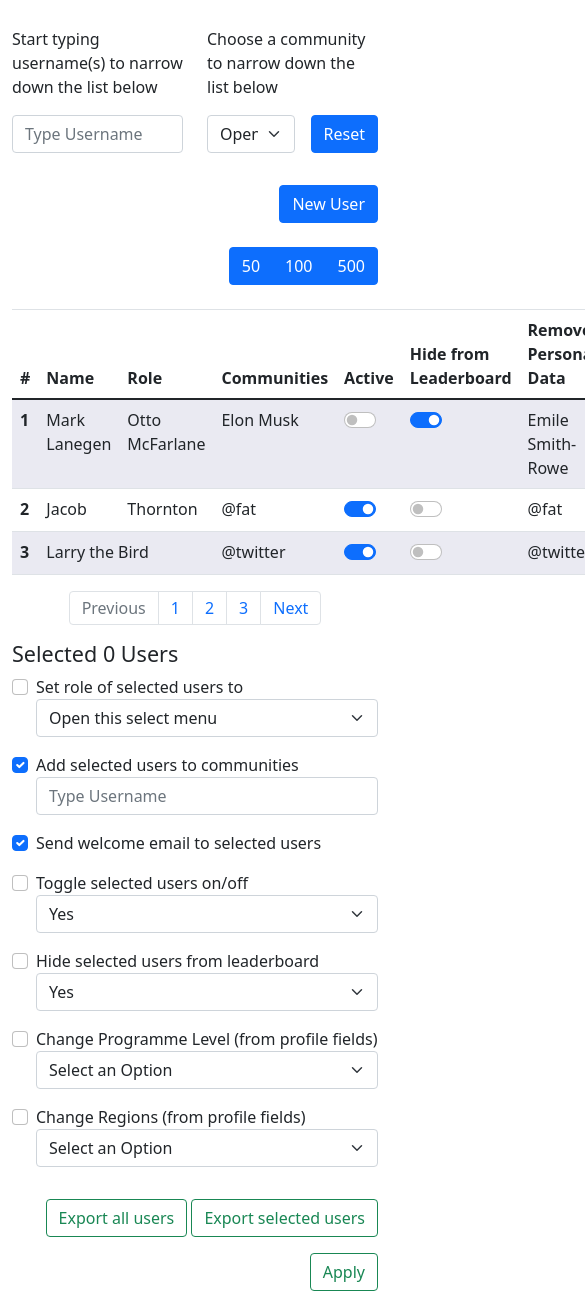
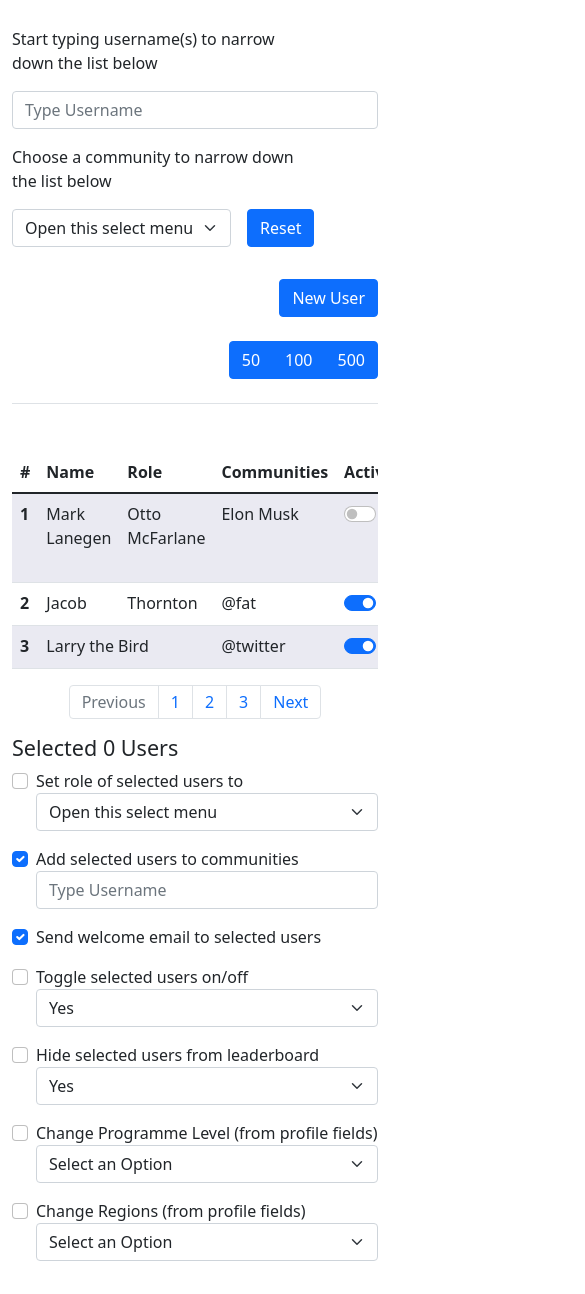
Before and after one commit to KieranMcFarlane/fuse-bootstrap, a plain HTML site: page index.html in a window 390 px wide. Shown: the part 543-1837 px from the top of the page, 585 px wide, since content can reach past the window. Drawn offline with nearby package versions, Linux system fonts and the light colour scheme.

Commit message:
added more skeleton

```diff
--- a/index.html
+++ b/index.html
@@ -136,11 +136,11 @@
 
     <div class="container mb-4 mt-4">
       <div class="row">
-        <div class="col mt-3">
+        <div class="col-sm-4 mt-3">
           <p class="exp">Start typing username(s) to narrow down the list below</p>
           <input class="form-control" type="text" placeholder="Type Username" aria-label="default input example">
         </div>
-        <div class="col mt-3">
+        <div class="col-sm-4 mt-3">
 
           <form class="row g-4">
             <div class="col-auto">
@@ -164,7 +164,7 @@
           </form>
 
         </div>
-        <div class="col mt-3 text-right">
+        <div class="col-sm-4 mt-3 text-right">
           <button type="button" class="btn btn-primary mb-4">New User</button>
           <div class="btn-toolbar" role="toolbar" aria-label="Toolbar with button groups">
             <div class="btn-group" role="group" aria-label="First group">
@@ -179,6 +179,7 @@
     </div>
 
     <div class="container">
+      <div class="table-responsive">
         <table class="table table-striped responsive">
           <thead>
             <tr>
@@ -233,6 +234,7 @@
             </tr>
           </tbody>
         </table>
+      </div>
 
       <nav aria-label="Page navigation example">
         <ul class="pagination justify-content-center">
@@ -252,7 +254,9 @@
 
     <div class="container">
       <h4 class="pt-6">Selected 0 Users</h4>
+      <div class="row">
 
+        <div class="col-sm-6">
           <div class="form-check mb-3">
             <input class="form-check-input" type="checkbox" value="" id="flexCheckDefault">
             <label class="form-check-label" for="flexCheckDefault">
@@ -265,21 +269,30 @@
               <option value="2">User</option>
               <option value="3">Community Leader</option>
             </select>
+          </div>
+        </div>
 
-      </div>
+        <div class="col-sm-6">
           <div class="form-check mb-3">
             <input class="form-check-input" type="checkbox" value="" id="flexCheckChecked" checked>
             <label class="form-check-label" for="flexCheckChecked">
               Add selected users to communities
             </label>
             <input class="form-control mb-3" type="text" placeholder="Type Username" aria-label="default input example">
+          </div>
+        </div>
 
+        <div class="col-sm-6">
+          <div class="form-check mb-3">
             <input class="form-check-input" type="checkbox" value="" id="flexCheckChecked" checked>
             <label class="form-check-label" for="flexCheckChecked">
               Send welcome email to selected users
             </label>
           </div>
+        </div>
 
+
+        <div class="col-sm-6">
           <div class="form-check mb-3">
             <input class="form-check-input" type="checkbox" value="" id="flexCheckDefault">
             <label class="form-check-label" for="flexCheckDefault">
@@ -292,7 +305,9 @@
             </select>
 
           </div>
+        </div>
 
+        <div class="col-sm-6">
           <div class="form-check mb-3">
             <input class="form-check-input" type="checkbox" value="" id="flexCheckDefault">
             <label class="form-check-label" for="flexCheckDefault">
@@ -303,8 +318,10 @@
               <option selected>Yes</option>
               <option value="1">No</option>
             </select>
+          </div>
+        </div>
 
-      </div>
+        <div class="col-sm-6">
 
           <div class="form-check mb-3">
             <input class="form-check-input" type="checkbox" value="" id="flexCheckDefault">
@@ -320,6 +337,12 @@
 
           </div>
 
+        </div>
+
+
+
+        <div class="col-sm-6">
+
           <div class="form-check mb-3">
             <input class="form-check-input" type="checkbox" value="" id="flexCheckDefault">
             <label class="form-check-label" for="flexCheckDefault">
@@ -334,6 +357,22 @@
 
           </div>
 
+        </div>
+
+
+
+      </div>
+
+
+
+
+
+
+
+
+
+
+
 
     </div>
 
```
Also changed, not shown: 1 other file. Lines whose indentation alone changed are shown as unchanged.
